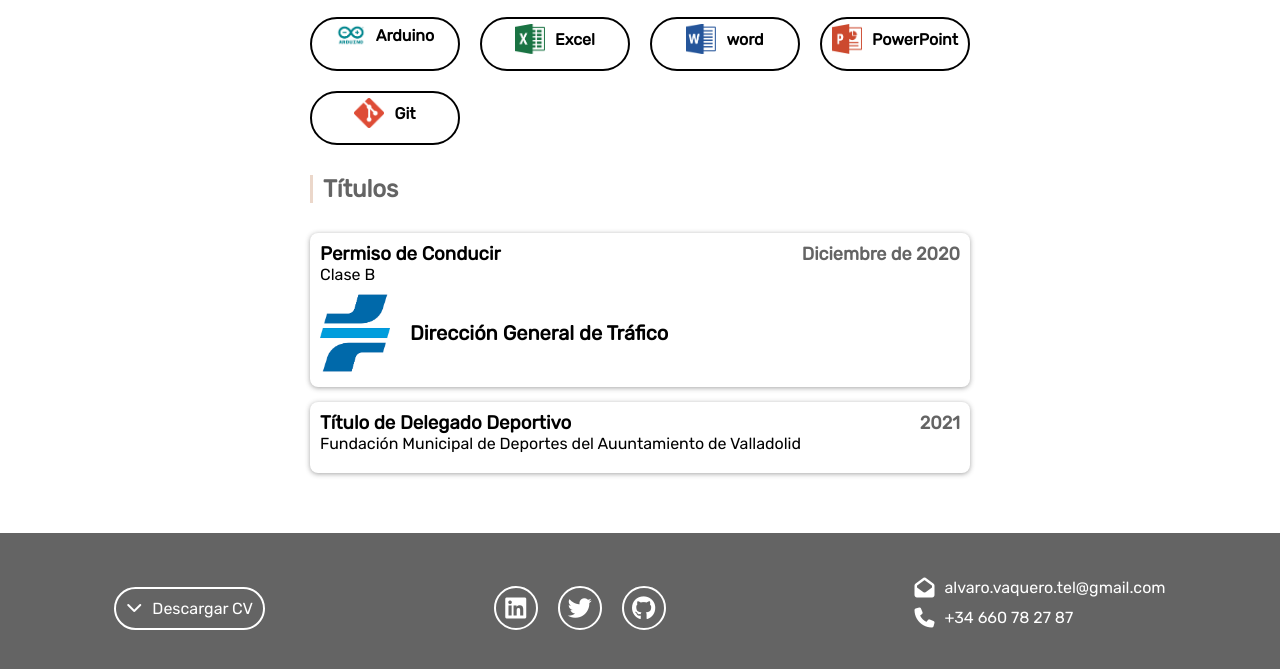
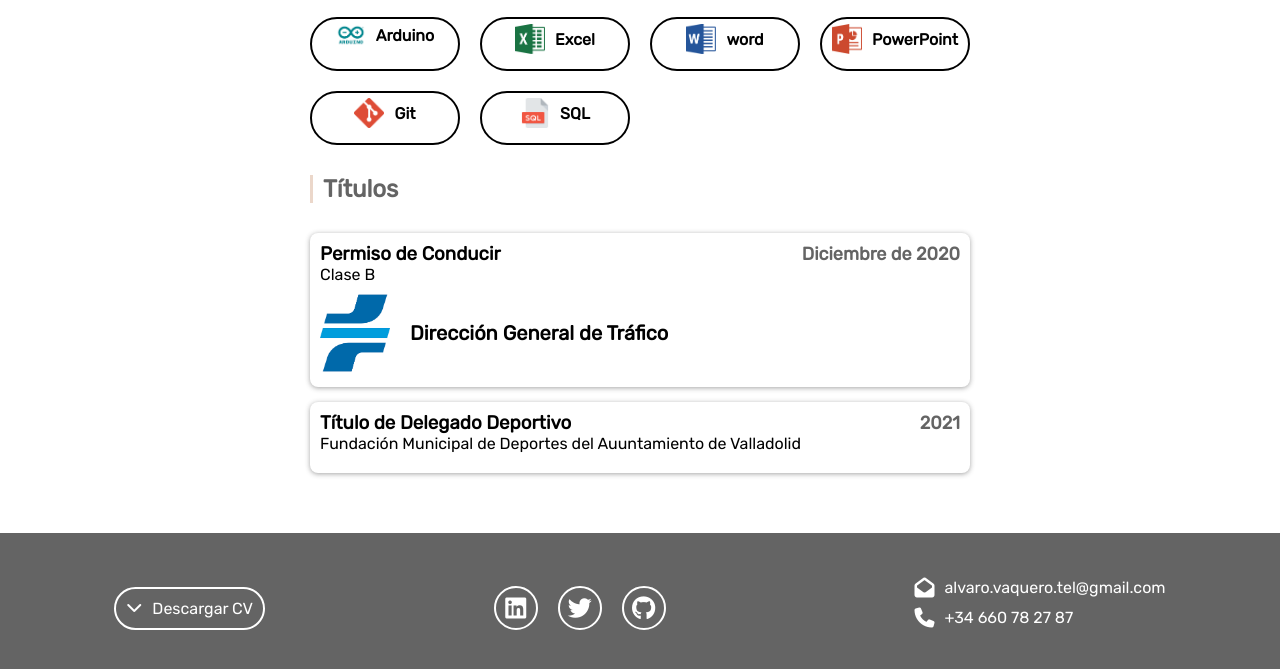
Before and after one commit to alvarovaq/alvarovaq.github.io, a plain HTML site: page sobremi.html in a window 1280 px wide. Shown: the part 1928-2597 px from the top of the page. Drawn offline with nearby package versions, Linux system fonts and the light colour scheme.

Commit message:
Add files via upload

```diff
--- a/sobremi.html
+++ b/sobremi.html
@@ -256,6 +256,12 @@
                             <p>Git</p>
                         </div>
                     </div>
+                    <div class="item_ability">
+                        <div>
+                            <img src="resources/sql.png">
+                            <p>SQL</p>
+                        </div>
+                    </div>
                 </div>
             </section>
             <section class="part">
```
Also changed, not shown: resources/sql.png (added).
